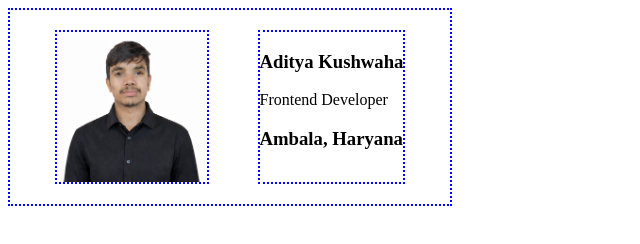
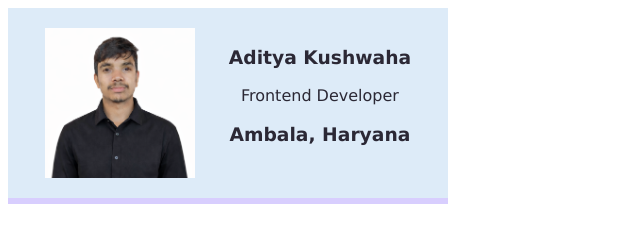
Before and after one commit to a4-adityaa/FullStack-Development, a plain HTML site: page Projects/02_Business Card/index.html in a window 1280 px wide. Shown: the whole page, without its empty margins (0-640 px from the left). Drawn offline with Linux system fonts and the light colour scheme.

Commit message:
Bussiness Card

```diff
--- a/Projects/02/style.css
+++ /dev/null
@@ -1,20 +0,0 @@
-body {
-    width: 400px;
-}
-
-.image-svg {
-    width: 150px;
-}
-
-.card {
-    margin-left: auto;
-    margin-right: auto;
-    width: 400px;
-    padding: 20px;
-    display: flex;
-    justify-content: space-around;
-}
-
-.blue-border {
-    border: 2px dotted blue;
-}
--- a/Projects/02/index.html
+++ b/Projects/02_Business Card/index.html
@@ -5,9 +5,9 @@
         <link rel="stylesheet" href="style.css">
     </head>
     <body>
-        <div class="card blue-border">
-                <img class="image-svg blue-border" src="image.png" alt="my image">
-            <div class="blue-border">
+        <div class="card">
+                <img class="image-svg" src="image.png" alt="my image">
+            <div>
                 <h3>Aditya Kushwaha</h3>
                 <p>Frontend Developer</p>
                 <h3>Ambala, Haryana</h3>
--- /dev/null
+++ b/Projects/02_Business Card/style.css
@@ -0,0 +1,25 @@
+body {
+    width: 400px;
+    font-family: Verdana, Geneva, Tahoma, sans-serif;
+}
+
+.image-svg {
+    width: 150px;
+}
+
+.card {
+    margin: 0 auto;
+    /* margin-left: auto;
+    margin-right: auto; */
+    width: 400px;
+    padding: 20px;
+    display: flex;
+    justify-content: space-around;
+    text-align: center;
+    color: #2b2835;
+    background-color: #ddebf8;
+    border-bottom: 6px solid #d8cefe;
+}
+
+/* .blue-border {
+    /* border: 2px dotted blue; */
```
Also changed, not shown: Projects/02_Business Card/image.png (renamed from Projects/02/image.png).
